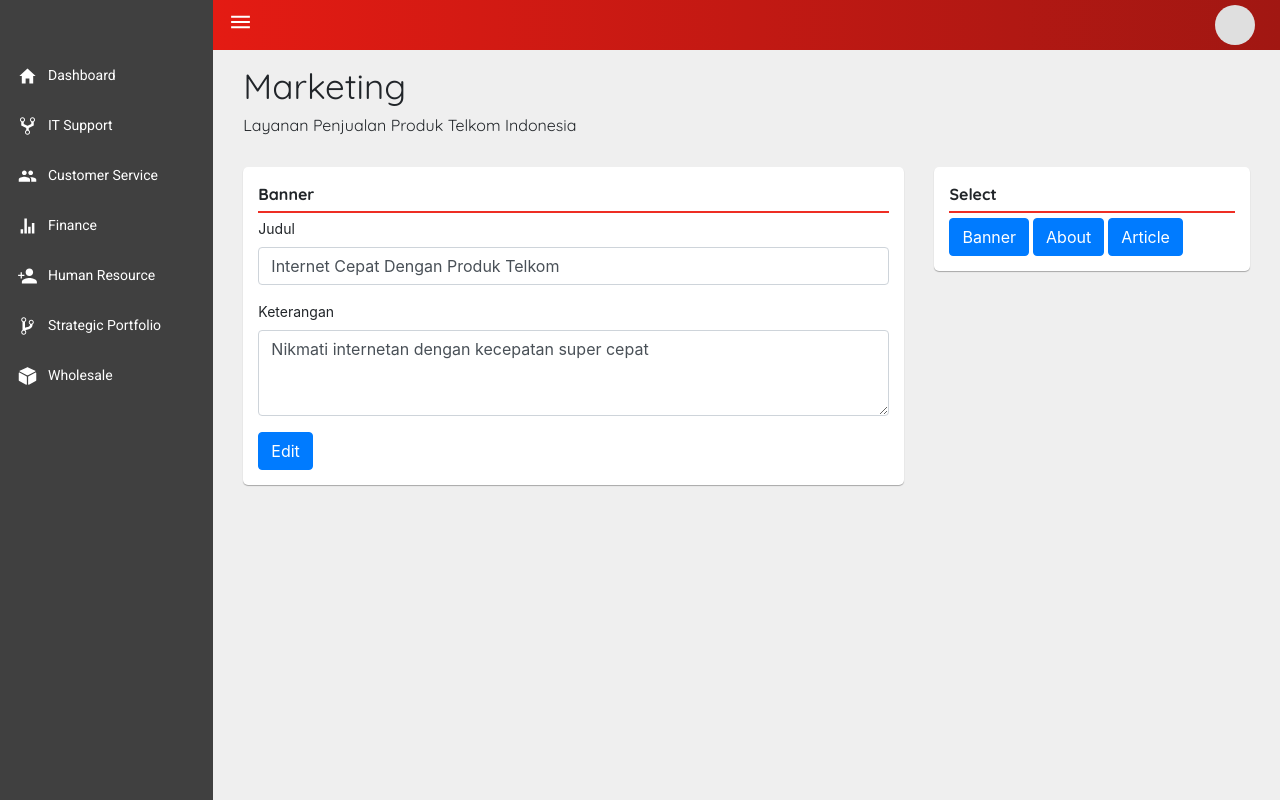
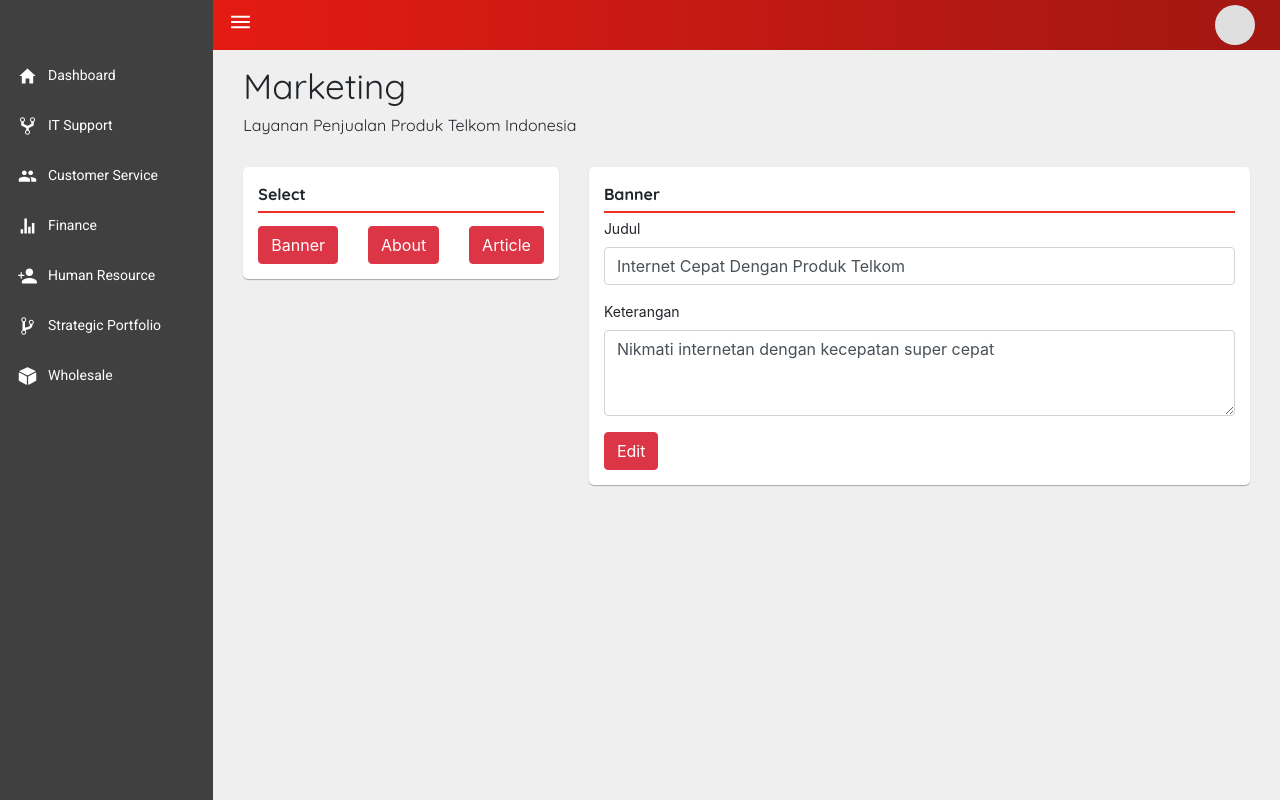
Before and after one commit to if4007-telkomuniv/sisfo_4007, a CodeIgniter app: page /sisfo_4007/csmarketing in a window 1280 px wide. Run offline with CodeIgniter, Linux system fonts and the light colour scheme; data comes from the database, SQL or seed files in the repository; data that the repository does not hold is empty; some libraries are stand-ins or nearby versions.

Commit message:
Kel-5 modifikasi controller,view dari csmarketing

```diff
--- a/application/controllers/Csmarketing.php
+++ b/application/controllers/Csmarketing.php
@@ -28,7 +28,7 @@ class Csmarketing extends CI_Controller {
       $data['banner'] = $this->CSMarketing_model->getBanner();
   		$data['article'] = $this->CSMarketing_model->getArticle();
   		$data['about'] = $this->CSMarketing_model->getAbout();
-  		$this->load->view('cms-marketing',$data);
+  		$this->load->view('marketing/cms-marketing',$data);
     }
 
     public function editBanner($id){
--- a/application/views/cms-marketing.php
+++ b/application/views/marketing/cms-marketing.php
@@ -31,11 +31,11 @@
                   Layanan Penjualan Produk Telkom Indonesia
                 </div>
               </div>
-              <div class="row">
+              <div class="row d-flex flex-md-row flex-sm-column">
                 <!-- Silakan masukkan code tampilan divisi Anda di bagian ini. -->
 
                 <!-- Dibawah ini adalah template box yang kalian bisa pakai untuk pengembangan sistem -->
-                <div class="col-8">
+                <div class="col-md-8 col-sm-12 order-2">
                   <div class="box d-none" id='articleForm'>
                     <div class="box-header">
                       Add Article
@@ -50,7 +50,7 @@
                           <label for="exampleFormControlTextarea1">Keterangan</label>
                           <textarea name='isi' class="form-control" id="exampleFormControlTextarea1" rows="3"></textarea>
                         </div>
-                        <button type="submit" name="submit" class="btn btn-primary">Add</button>
+                        <button type="submit" name="submit" class="btn btn-danger">Add</button>
                       </form>
                     </div>
                     <?php foreach($article as $ar){
@@ -67,7 +67,7 @@
                                     <label for="exampleFormControlTextarea1">Keterangan</label>
                                     <textarea name="isi" class="form-control" id="exampleFormControlTextarea1" rows="3">'.$ar['isi'].'</textarea>
                                   </div>
-                                  <button type="submit" name="submit" class="btn btn-primary">Edit</button>
+                                  <button type="submit" name="submit" class="btn btn-danger">Edit</button>
                                   <a href="'.base_url().'csmarketing/hapusArticle/'.$ar["id"].'" class="btn btn-danger">Delete</a>
                                 </form>
                               </div>';
@@ -88,7 +88,7 @@
                           <label for="exampleFormControlTextarea1">Keterangan</label>
                           <textarea name='ket' class="form-control" id="exampleFormControlTextarea1" rows="3"><?= $b['keterangan']?></textarea>
                         </div>
-                        <button type="submit" name="submit" class="btn btn-primary">Edit</button>
+                        <button type="submit" name="submit" class="btn btn-danger">Edit</button>
                       </form>
                     </div>
                   </div>
@@ -108,21 +108,21 @@
                           <label for="exampleFormControlTextarea1">Keterangan</label>
                           <textarea name='isi' class="form-control" id="exampleFormControlTextarea1" rows="3"><?= $a['isi']?></textarea>
                         </div>
-                        <button type="submit" name="submit" class="btn btn-primary">Edit</button>
+                        <button type="submit" name="submit" class="btn btn-danger">Edit</button>
                       </form>
                     </div>
                   </div>
                   <?php }?>
                 </div>
-                <div class="col-4">
+                <div class="col-md-4 col-sm-12 order-1 mb-sm-2 mb-xs-2">
                   <div class="box">
                     <div class="box-header">
                       Select
                     </div>
-                    <div class="box-body">
-                      <button class='btn btn-primary' id='banner'>Banner</button>
-                      <button class='btn btn-primary' id='about'>About</button>
-                      <button class='btn btn-primary' id='article'>Article</button>
+                    <div class="box-body d-flex justify-content-between flex-wrap">
+                      <button class='btn btn-danger mt-2 mw-25' id='banner'>Banner</button>
+                      <button class='btn btn-danger mt-2 mw-25' id='about'>About</button>
+                      <button class='btn btn-danger mt-2 mw-25' id='article'>Article</button>
                     </div>
                   </div>
                 </div>
```
